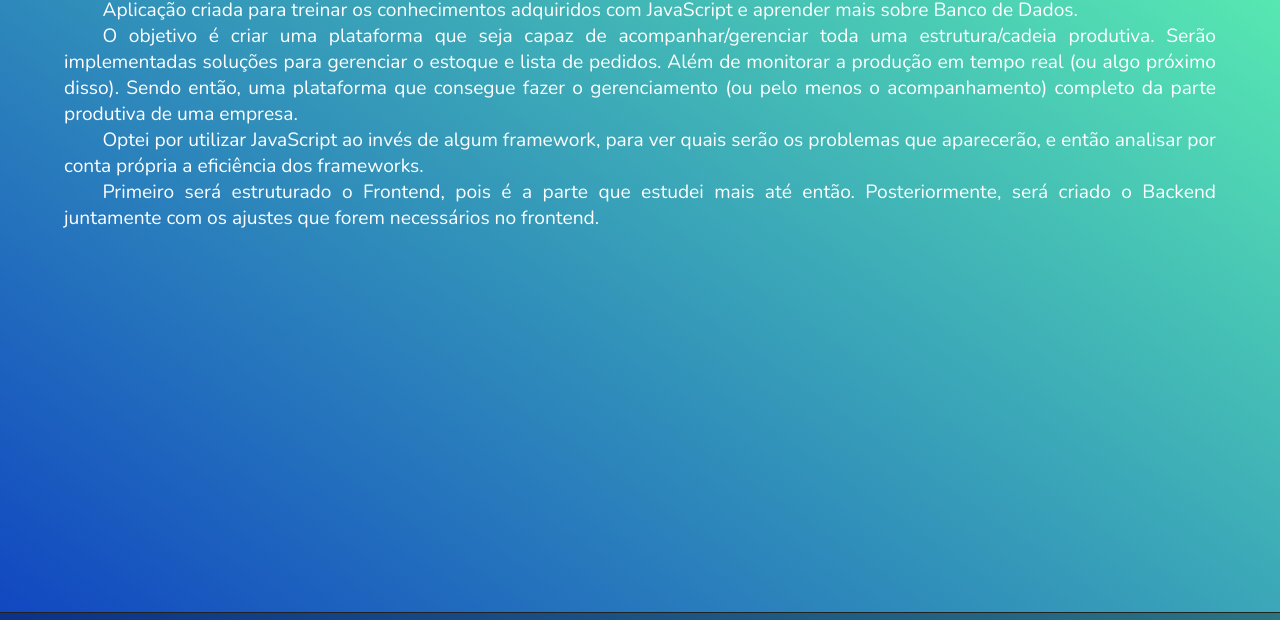
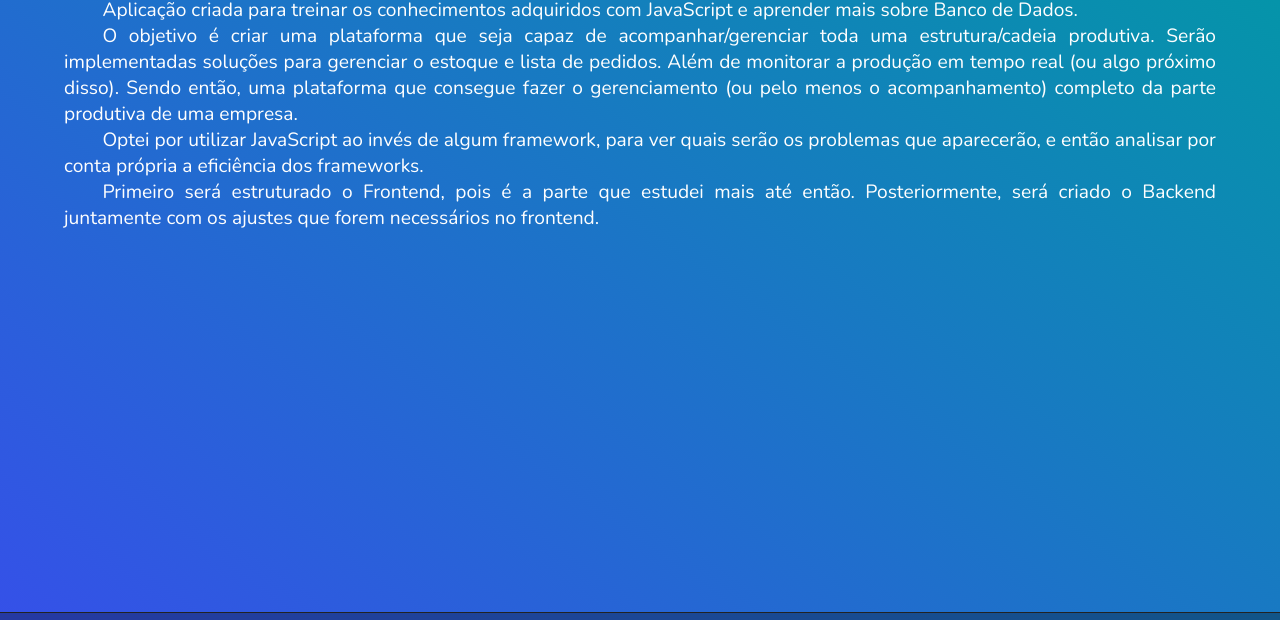
Before and after one commit to brunoamaia/gerenciador-JavaScript-online, a plain HTML site: page index.html in a window 1280 px wide. Shown: the part 153-773 px from the top of the page. Drawn offline with nearby package versions, Linux system fonts and the light colour scheme.

Commit message:
Ajuste da cor do gradiente

```diff
--- a/global.css
+++ b/global.css
@@ -34,8 +34,8 @@
   --color-text-title: #03045e;
   --color-title-in-primary: #FFFFFF;
 
-  --color-banner-top: #0428c4;
-  --color-banner-bottom: #5ef8b0;
+  --color-banner-top: #3E44F4;
+  --color-banner-bottom: #009BA3;
   --my-gradient: linear-gradient(35deg, var(--color-banner-top), var(--color-banner-bottom) 100%);
   /*--my-gradient: radial-gradient(circle, var(--color-banner-bottom), var(--color-banner-top));*/
 }
```
